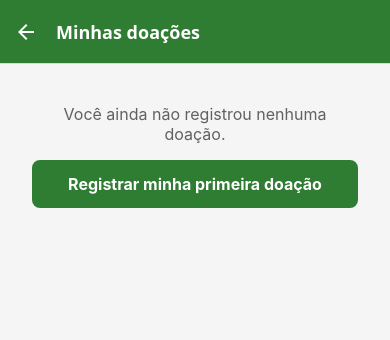
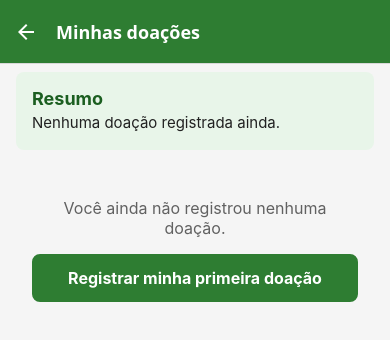
Before and after one commit to kauasousaa/N1CSII, a React Native app: screen /Historico in a window 390 px wide. Shown: the top 340 px of the page. Built offline with nearby package versions, Linux system fonts and the light colour scheme.

Commit message:
resumo com totais por tipo de item refs #13

```diff
--- /dev/null
+++ b/src/components/ResumoDoacoes.js
@@ -0,0 +1,62 @@
+import { StyleSheet, Text, View } from 'react-native';
+import { cores } from '../theme/cores';
+import { pluralizar } from '../utils/formatacao';
+import { calcularResumo } from '../utils/resumoDoacoes';
+
+export default function ResumoDoacoes({ doacoes }) {
+  const resumo = calcularResumo(doacoes);
+
+  if (resumo.totalDoacoes === 0) {
+    return (
+      <View style={styles.card}>
+        <Text style={styles.titulo}>Resumo</Text>
+        <Text style={styles.linha}>Nenhuma doação registrada ainda.</Text>
+      </View>
+    );
+  }
+
+  return (
+    <View style={styles.card}>
+      <Text style={styles.titulo}>Resumo</Text>
+      <Text style={styles.total}>
+        {pluralizar(resumo.totalDoacoes, 'doação', 'doações')} ·{' '}
+        {pluralizar(resumo.totalItens, 'item', 'itens')}
+      </Text>
+      {resumo.tipos.map((tipo) => (
+        <Text key={tipo.tipo} style={styles.linha}>
+          <Text style={styles.nomeTipo}>{tipo.tipo}:</Text>{' '}
+          {pluralizar(tipo.quantidade, 'unidade', 'unidades')} em{' '}
+          {pluralizar(tipo.numeroDoacoes, 'doação', 'doações')}
+        </Text>
+      ))}
+    </View>
+  );
+}
+
+const styles = StyleSheet.create({
+  card: {
+    backgroundColor: cores.primariaClara,
+    borderRadius: 8,
+    padding: 16,
+    marginBottom: 16,
+  },
+  titulo: {
+    fontSize: 18,
+    fontWeight: 'bold',
+    color: cores.primariaEscura,
+    marginBottom: 4,
+  },
+  total: {
+    fontSize: 15,
+    color: cores.texto,
+    marginBottom: 8,
+  },
+  linha: {
+    fontSize: 15,
+    color: cores.texto,
+    marginBottom: 2,
+  },
+  nomeTipo: {
+    fontWeight: 'bold',
+  },
+});
--- a/src/screens/HistoricoScreen.js
+++ b/src/screens/HistoricoScreen.js
@@ -3,6 +3,7 @@ import { ActivityIndicator, FlatList, StyleSheet, Text, View } from 'react-nativ
 import CampoBusca from '../components/CampoBusca';
 import DoacaoItem from '../components/DoacaoItem';
 import EstadoVazio from '../components/EstadoVazio';
+import ResumoDoacoes from '../components/ResumoDoacoes';
 import TelaComTeclado from '../components/TelaComTeclado';
 import { useDoacoes } from '../hooks/useDoacoes';
 import { cores, larguraMaximaConteudo } from '../theme/cores';
@@ -73,6 +74,7 @@ export default function HistoricoScreen({ navigation }) {
         data={doacoesFiltradas}
         keyExtractor={(doacao) => doacao.id}
         renderItem={renderizarDoacao}
+        ListHeaderComponent={<ResumoDoacoes doacoes={doacoes} />}
         ListEmptyComponent={renderizarListaVazia()}
         contentContainerStyle={styles.conteudoLista}
         keyboardShouldPersistTaps="handled"
--- a/src/utils/formatacao.js
+++ b/src/utils/formatacao.js
@@ -15,3 +15,7 @@ export function formatarData(dataIso) {
 export function pluralizar(quantidade, singular, plural) {
   return `${quantidade} ${quantidade === 1 ? singular : plural}`;
 }
+
+export function capitalizar(texto) {
+  return texto.charAt(0).toUpperCase() + texto.slice(1);
+}
--- /dev/null
+++ b/src/utils/resumoDoacoes.js
@@ -0,0 +1,31 @@
+import { capitalizar } from './formatacao';
+
+function normalizarTipo(tipoItem) {
+  return tipoItem.trim().toLowerCase();
+}
+
+function somarPorTipo(doacoes) {
+  return doacoes.reduce((totais, doacao) => {
+    const chave = normalizarTipo(doacao.tipoItem);
+    const totalAtual = totais[chave] ?? { tipo: capitalizar(chave), quantidade: 0, numeroDoacoes: 0 };
+
+    return {
+      ...totais,
+      [chave]: {
+        ...totalAtual,
+        quantidade: totalAtual.quantidade + doacao.quantidade,
+        numeroDoacoes: totalAtual.numeroDoacoes + 1,
+      },
+    };
+  }, {});
+}
+
+export function calcularResumo(doacoes) {
+  const totaisPorTipo = Object.values(somarPorTipo(doacoes));
+
+  return {
+    totalDoacoes: doacoes.length,
+    totalItens: doacoes.reduce((soma, doacao) => soma + doacao.quantidade, 0),
+    tipos: totaisPorTipo.sort((a, b) => b.quantidade - a.quantidade),
+  };
+}
```
